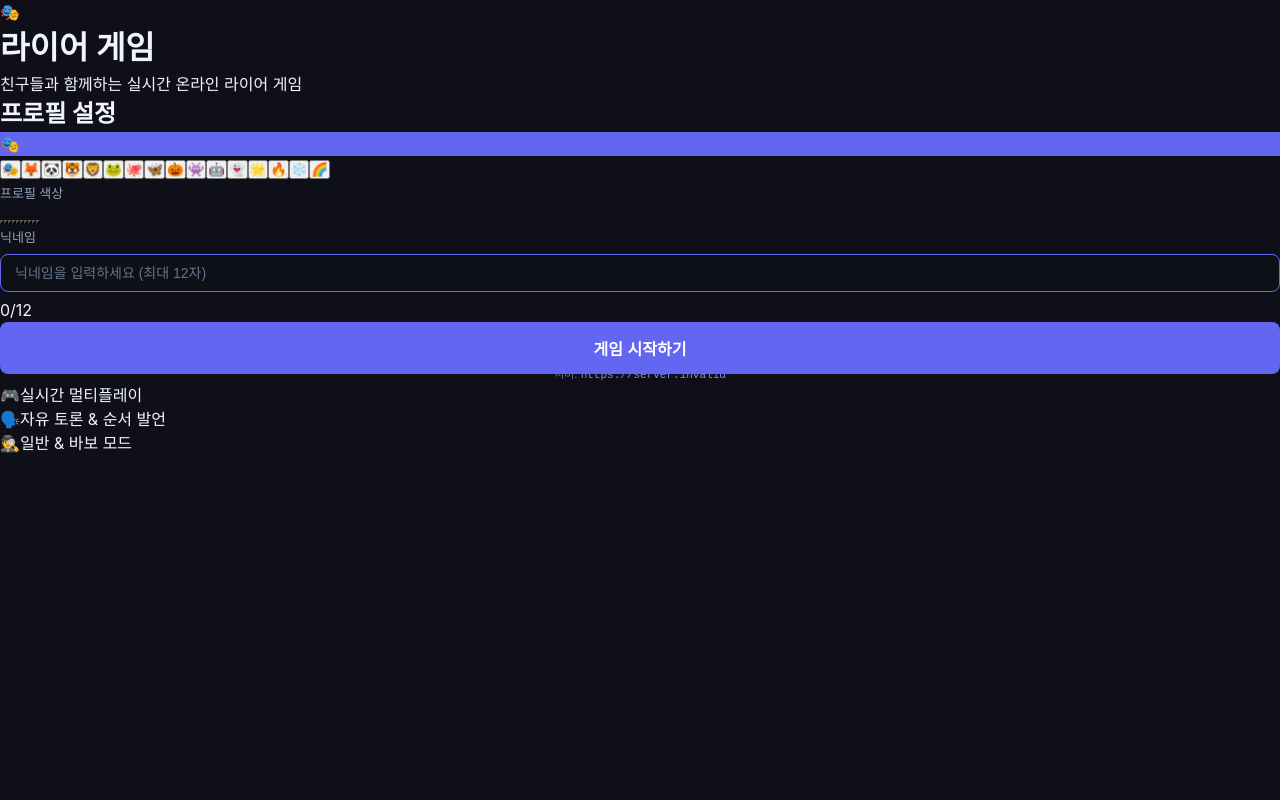
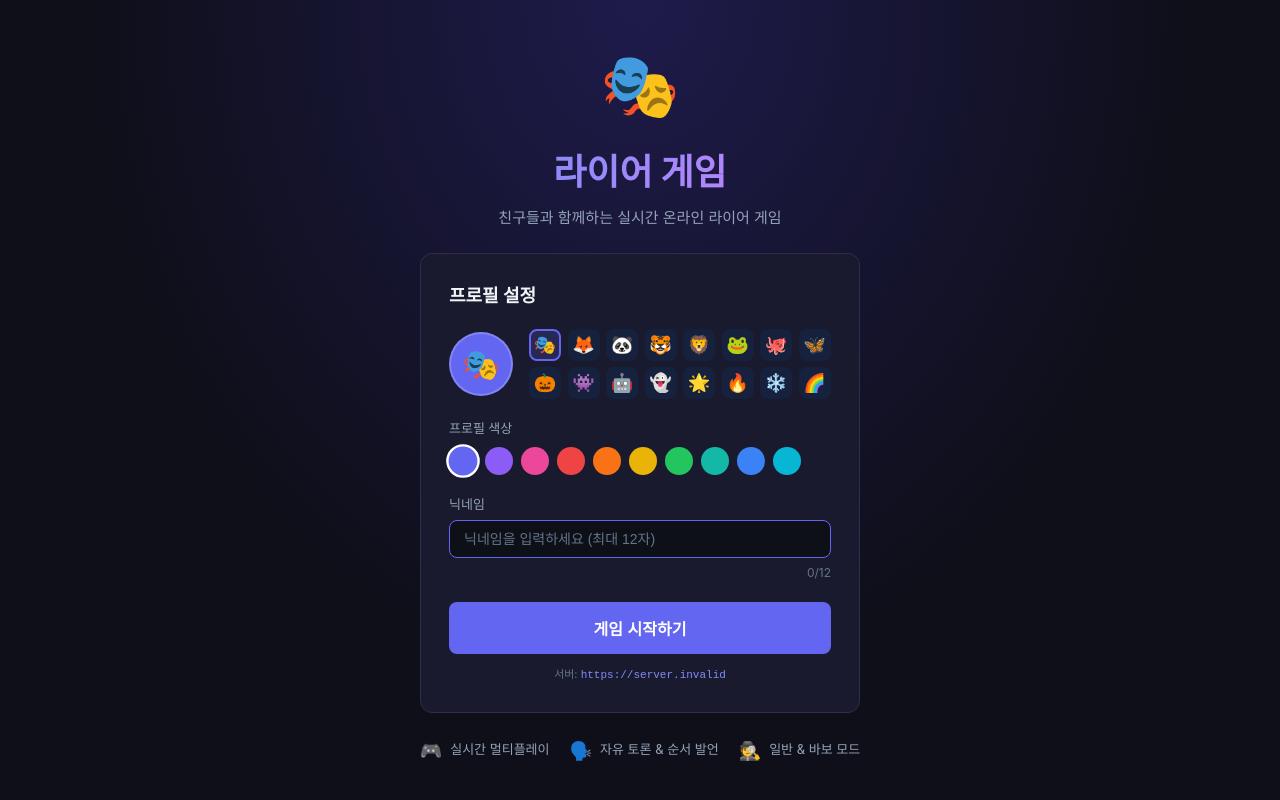
Before and after one commit to dwijuu/liarrrrgame, a React (Vite) app in the folder client/: page / in a window 1280 px wide. Built offline with nearby package versions, Linux system fonts and the light colour scheme; no server answers; the HTML template or start-up script is replaced by a standard one.

Commit message:
Update ProfilePage.css

```diff
--- a/client/src/pages/ProfilePage.css
+++ b/client/src/pages/ProfilePage.css
@@ -1,3 +1,153 @@
+.profile-page {
+  min-height: 100vh;
+  display: flex;
+  flex-direction: column;
+  align-items: center;
+  justify-content: center;
+  padding: 24px 16px;
+  gap: 24px;
+  background: radial-gradient(ellipse at top, #1e1b4b 0%, var(--bg-dark) 60%);
+  overflow-y: auto;
+}
+
+.profile-hero {
+  text-align: center;
+}
+
+.profile-logo {
+  font-size: 64px;
+  margin-bottom: 12px;
+  animation: fadeIn 0.5s ease;
+}
+
+.profile-title {
+  font-size: 36px;
+  font-weight: 800;
+  background: linear-gradient(135deg, var(--accent-light), #c084fc);
+  -webkit-background-clip: text;
+  -webkit-text-fill-color: transparent;
+  background-clip: text;
+}
+
+.profile-subtitle {
+  color: var(--text-secondary);
+  margin-top: 8px;
+  font-size: 15px;
+}
+
+.profile-card {
+  background: var(--bg-card);
+  border: 1px solid var(--border);
+  border-radius: var(--radius);
+  padding: 28px;
+  width: 100%;
+  max-width: 440px;
+  display: flex;
+  flex-direction: column;
+  gap: 20px;
+  animation: fadeIn 0.3s ease;
+}
+
+.profile-card-title {
+  font-size: 18px;
+  font-weight: 700;
+  color: var(--text-primary);
+}
+
+/* 아바타 섹션 */
+.avatar-section {
+  display: flex;
+  gap: 16px;
+  align-items: center;
+}
+
+.avatar-preview {
+  width: 64px;
+  height: 64px;
+  border-radius: 50%;
+  display: flex;
+  align-items: center;
+  justify-content: center;
+  font-size: 30px;
+  flex-shrink: 0;
+  border: 2px solid rgba(255,255,255,0.2);
+}
+
+.avatar-grid {
+  display: grid;
+  grid-template-columns: repeat(8, 1fr);
+  gap: 6px;
+  flex: 1;
+}
+
+.avatar-btn {
+  width: 32px;
+  height: 32px;
+  border: 2px solid transparent;
+  border-radius: 8px;
+  background: var(--bg-card2);
+  font-size: 18px;
+  cursor: pointer;
+  transition: all var(--transition);
+  display: flex;
+  align-items: center;
+  justify-content: center;
+}
+
+.avatar-btn:hover { transform: scale(1.1); border-color: var(--accent); }
+.avatar-btn.selected { border-color: var(--accent); background: rgba(99,102,241,0.2); }
+
+/* 색상 섹션 */
+.color-section {
+  display: flex;
+  flex-direction: column;
+  gap: 8px;
+}
+
+.color-grid {
+  display: flex;
+  gap: 8px;
+  flex-wrap: wrap;
+}
+
+.color-btn {
+  width: 28px;
+  height: 28px;
+  border-radius: 50%;
+  border: 2px solid transparent;
+  cursor: pointer;
+  transition: all var(--transition);
+}
+
+.color-btn:hover { transform: scale(1.15); }
+.color-btn.selected { border-color: white; transform: scale(1.2); box-shadow: 0 0 0 2px var(--bg-card); }
+
+/* 닉네임 */
+.nickname-count {
+  font-size: 12px;
+  color: var(--text-muted);
+  text-align: right;
+}
+
+/* 피처 목록 */
+.profile-features {
+  display: flex;
+  gap: 20px;
+  flex-wrap: wrap;
+  justify-content: center;
+}
+
+.feature-item {
+  display: flex;
+  align-items: center;
+  gap: 8px;
+  font-size: 13px;
+  color: var(--text-secondary);
+}
+
+.feature-icon {
+  font-size: 18px;
+}
 
 .server-info {
   font-size: 11px;
@@ -10,3 +160,9 @@
   color: var(--accent-light);
   font-family: monospace;
 }
+
+@media (max-width: 480px) {
+  .avatar-grid { grid-template-columns: repeat(6, 1fr); }
+  .profile-title { font-size: 28px; }
+  .profile-logo { font-size: 48px; }
+}
```
